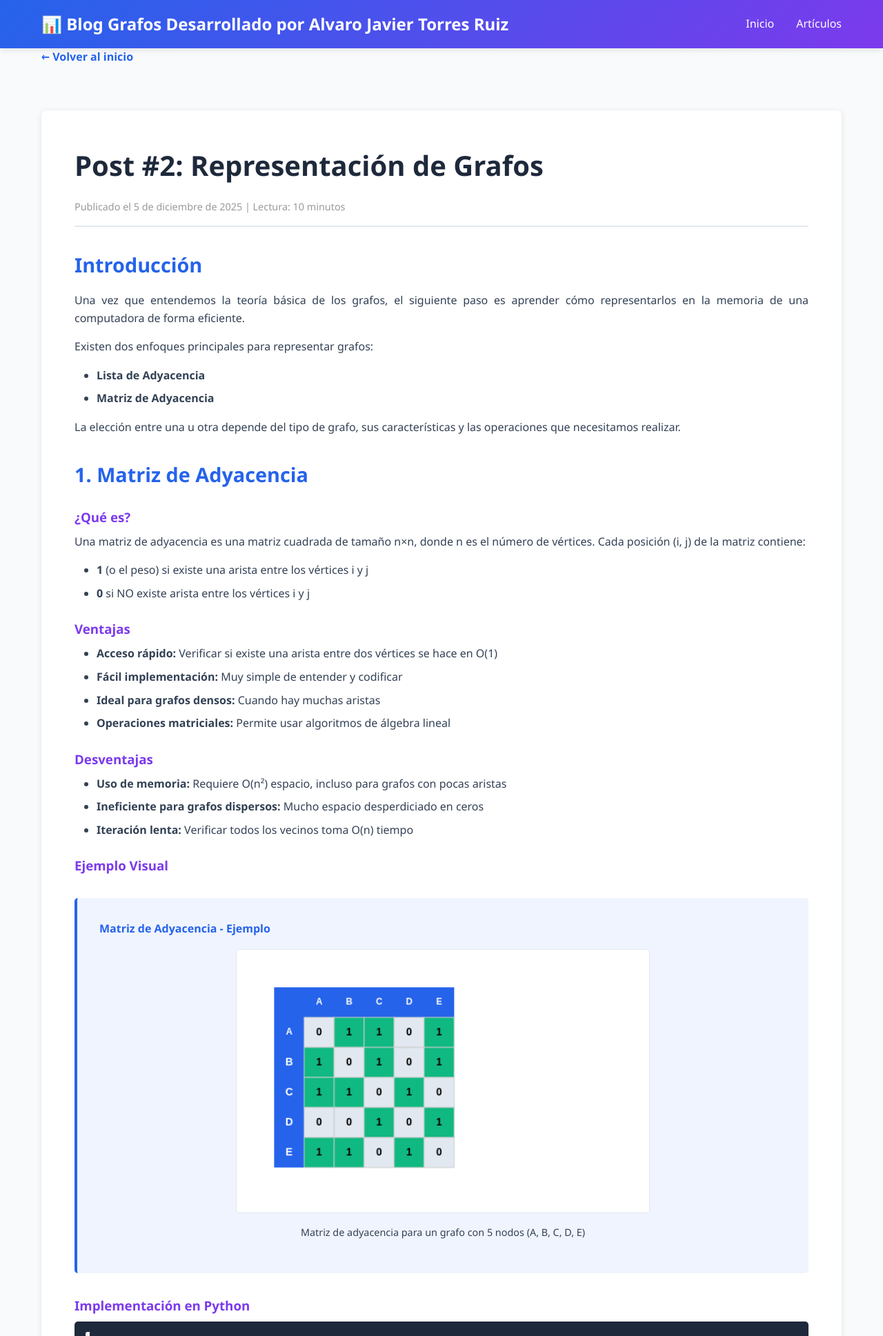
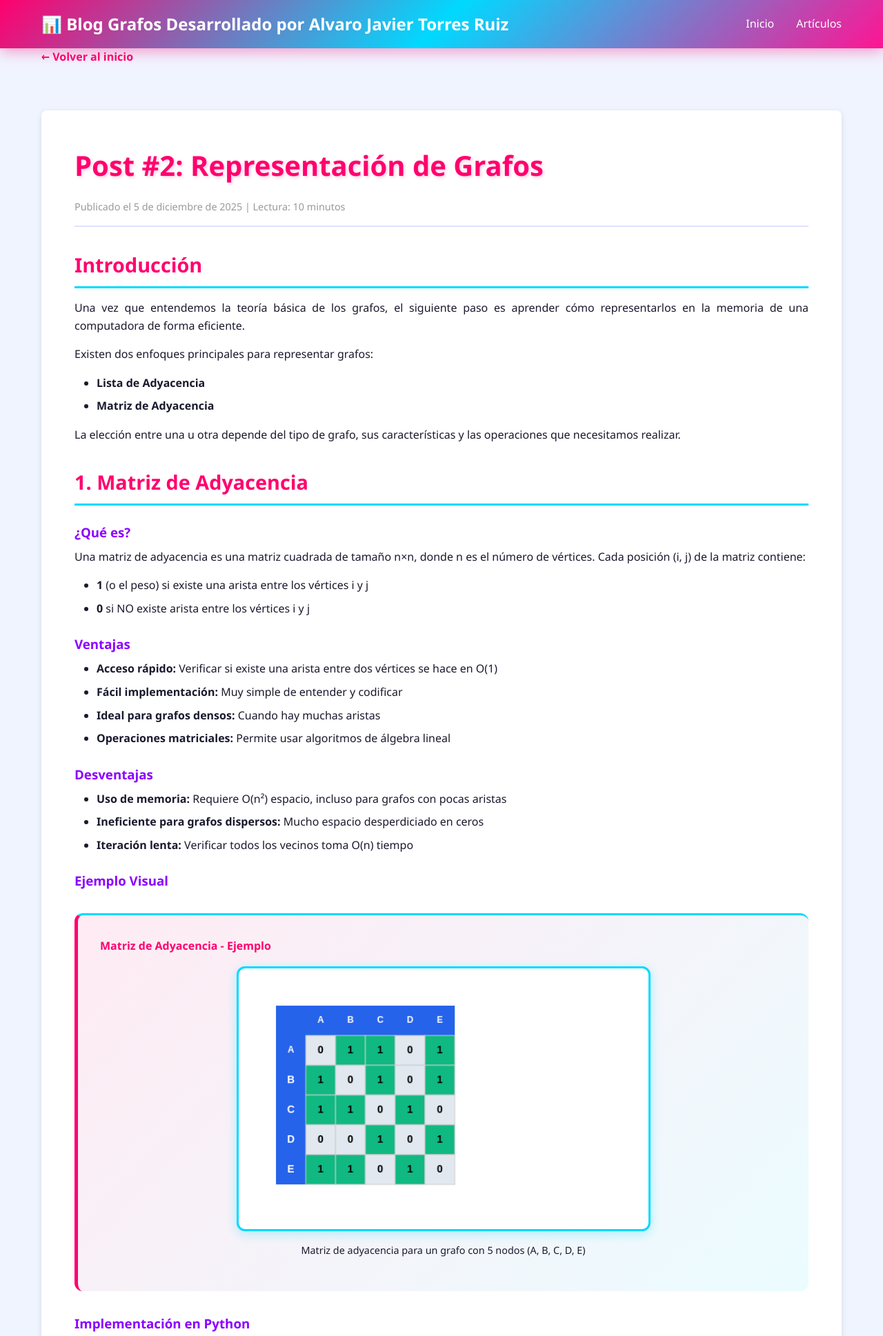
Before and after one commit to alvaro100t/proyecto-copilot, a plain HTML site: page posts/post2.html in a window 1280 px wide. Shown: the top 1937 px of the page at 69% size. Drawn offline with Linux system fonts and the light colour scheme; files that its build step writes are made by us from their sources; files whose address does not match are found by name.

Commit message:
Actualizar colores a paleta vibrante: rosa, cian, púrpura

```diff
--- a/assets/css/style.css
+++ b/assets/css/style.css
@@ -5,14 +5,15 @@
 }
 
 :root {
-    --primary-color: #2563eb;
-    --secondary-color: #7c3aed;
-    --dark-color: #1e293b;
-    --light-color: #f8fafc;
-    --text-color: #334155;
-    --border-color: #e2e8f0;
-    --success-color: #10b981;
-    --warning-color: #f59e0b;
+    --primary-color: #ff006e;
+    --secondary-color: #00d9ff;
+    --dark-color: #0a0e27;
+    --light-color: #f0f4ff;
+    --text-color: #1a1a2e;
+    --border-color: #e0e0ff;
+    --success-color: #00ff88;
+    --warning-color: #ffb700;
+    --accent-color: #ff1493;
 }
 
 body {
@@ -30,13 +31,13 @@ body {
 
 /* Navbar */
 .navbar {
-    background: linear-gradient(135deg, var(--primary-color), var(--secondary-color));
+    background: linear-gradient(135deg, #ff006e 0%, #00d9ff 50%, #ff1493 100%);
     color: white;
     padding: 1rem 0;
     position: sticky;
     top: 0;
     z-index: 100;
-    box-shadow: 0 2px 10px rgba(0,0,0,0.1);
+    box-shadow: 0 4px 20px rgba(255, 0, 110, 0.4);
 }
 
 .navbar .container {
@@ -67,7 +68,7 @@ body {
 
 /* Hero Section */
 .hero {
-    background: linear-gradient(135deg, var(--primary-color), var(--secondary-color));
+    background: linear-gradient(135deg, #ff006e 0%, #8b00ff 50%, #00d9ff 100%);
     color: white;
     padding: 6rem 0;
     text-align: center;
@@ -99,23 +100,23 @@ body {
 }
 
 .btn-primary {
-    background-color: white;
-    color: var(--primary-color);
+    background: linear-gradient(135deg, #ff006e, #00d9ff);
+    color: white;
 }
 
 .btn-primary:hover {
-    transform: translateY(-2px);
-    box-shadow: 0 5px 15px rgba(0,0,0,0.2);
+    transform: translateY(-3px);
+    box-shadow: 0 10px 25px rgba(255, 0, 110, 0.5);
 }
 
 .btn-secondary {
-    background-color: var(--primary-color);
+    background: linear-gradient(135deg, #ff006e, #8b00ff);
     color: white;
 }
 
 .btn-secondary:hover {
-    background-color: var(--secondary-color);
-    transform: translateY(-2px);
+    transform: translateY(-3px);
+    box-shadow: 0 10px 25px rgba(255, 0, 110, 0.5);
 }
 
 /* Posts Section */
@@ -139,21 +140,22 @@ body {
 
 .post-card {
     background: white;
-    border-radius: 8px;
+    border-radius: 12px;
     padding: 2rem;
-    box-shadow: 0 2px 8px rgba(0,0,0,0.1);
+    box-shadow: 0 4px 15px rgba(255, 0, 110, 0.15);
     transition: all 0.3s;
     cursor: pointer;
-    border-left: 4px solid var(--primary-color);
+    border-left: 5px solid #ff006e;
+    border-top: 3px solid #00d9ff;
 }
 
 .post-card:hover {
-    box-shadow: 0 8px 20px rgba(0,0,0,0.15);
-    transform: translateY(-5px);
+    box-shadow: 0 12px 30px rgba(255, 0, 110, 0.3);
+    transform: translateY(-8px);
 }
 
 .post-card h3 {
-    color: var(--dark-color);
+    color: #ff006e;
     margin-bottom: 1rem;
     font-size: 1.3rem;
 }
@@ -179,20 +181,23 @@ body {
 }
 
 .post-content h1 {
-    color: var(--dark-color);
+    color: #ff006e;
     margin-bottom: 1rem;
     font-size: 2.5rem;
+    text-shadow: 2px 2px 4px rgba(255, 0, 110, 0.2);
 }
 
 .post-content h2 {
-    color: var(--primary-color);
+    color: #ff006e;
     margin-top: 2rem;
     margin-bottom: 1rem;
     font-size: 1.8rem;
+    border-bottom: 3px solid #00d9ff;
+    padding-bottom: 0.5rem;
 }
 
 .post-content h3 {
-    color: var(--secondary-color);
+    color: #8b00ff;
     margin-top: 1.5rem;
     margin-bottom: 0.5rem;
 }
@@ -239,27 +244,30 @@ body {
 
 /* Diagram Box */
 .diagram-box {
-    background-color: #f0f4ff;
-    border-left: 4px solid var(--primary-color);
+    background: linear-gradient(135deg, rgba(255, 0, 110, 0.08), rgba(0, 217, 255, 0.08));
+    border-left: 5px solid #ff006e;
+    border-top: 3px solid #00d9ff;
     padding: 2rem;
     margin: 2rem 0;
-    border-radius: 5px;
+    border-radius: 12px;
 }
 
 .diagram-box h4 {
-    color: var(--primary-color);
+    color: #ff006e;
     margin-bottom: 1rem;
+    font-weight: bold;
 }
 
 canvas {
     width: 100%;
     max-width: 600px;
     height: auto;
-    border: 1px solid var(--border-color);
-    border-radius: 5px;
+    border: 3px solid #00d9ff;
+    border-radius: 12px;
     background: white;
     display: block;
     margin: 1rem auto;
+    box-shadow: 0 4px 15px rgba(0, 217, 255, 0.3);
 }
 
 /* About Section */
@@ -278,7 +286,7 @@ canvas {
 
 /* Footer */
 footer {
-    background: var(--dark-color);
+    background: linear-gradient(135deg, #0a0e27 0%, #1a0033 100%);
     color: white;
     text-align: center;
     padding: 2rem 0;
@@ -293,12 +301,14 @@ footer p {
 .back-btn {
     display: inline-block;
     margin-bottom: 2rem;
-    color: var(--primary-color);
+    color: #ff006e;
     text-decoration: none;
     font-weight: 600;
+    transition: all 0.3s;
 }
 
 .back-btn:hover {
+    color: #00d9ff;
     text-decoration: underline;
 }
 
```
